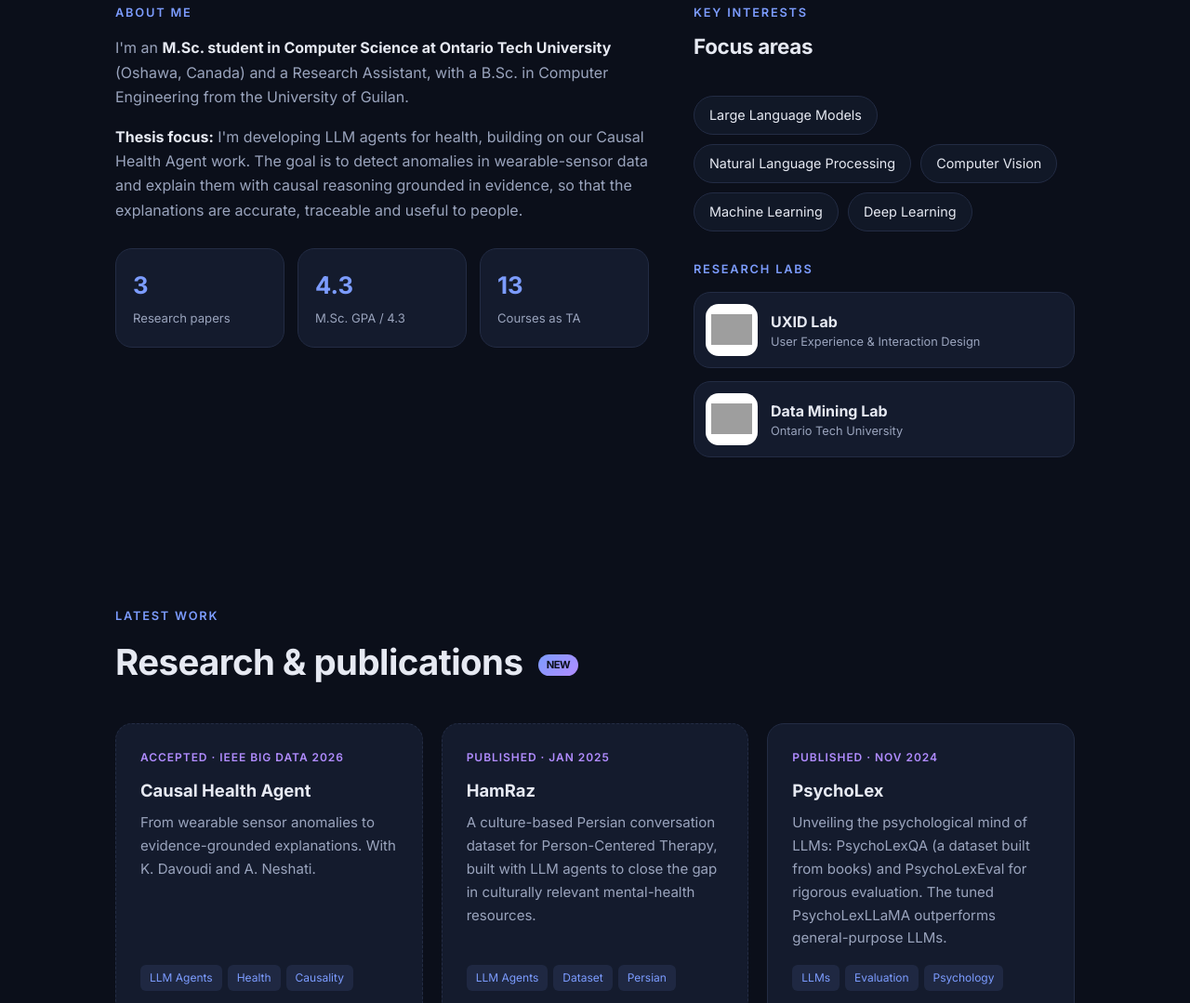
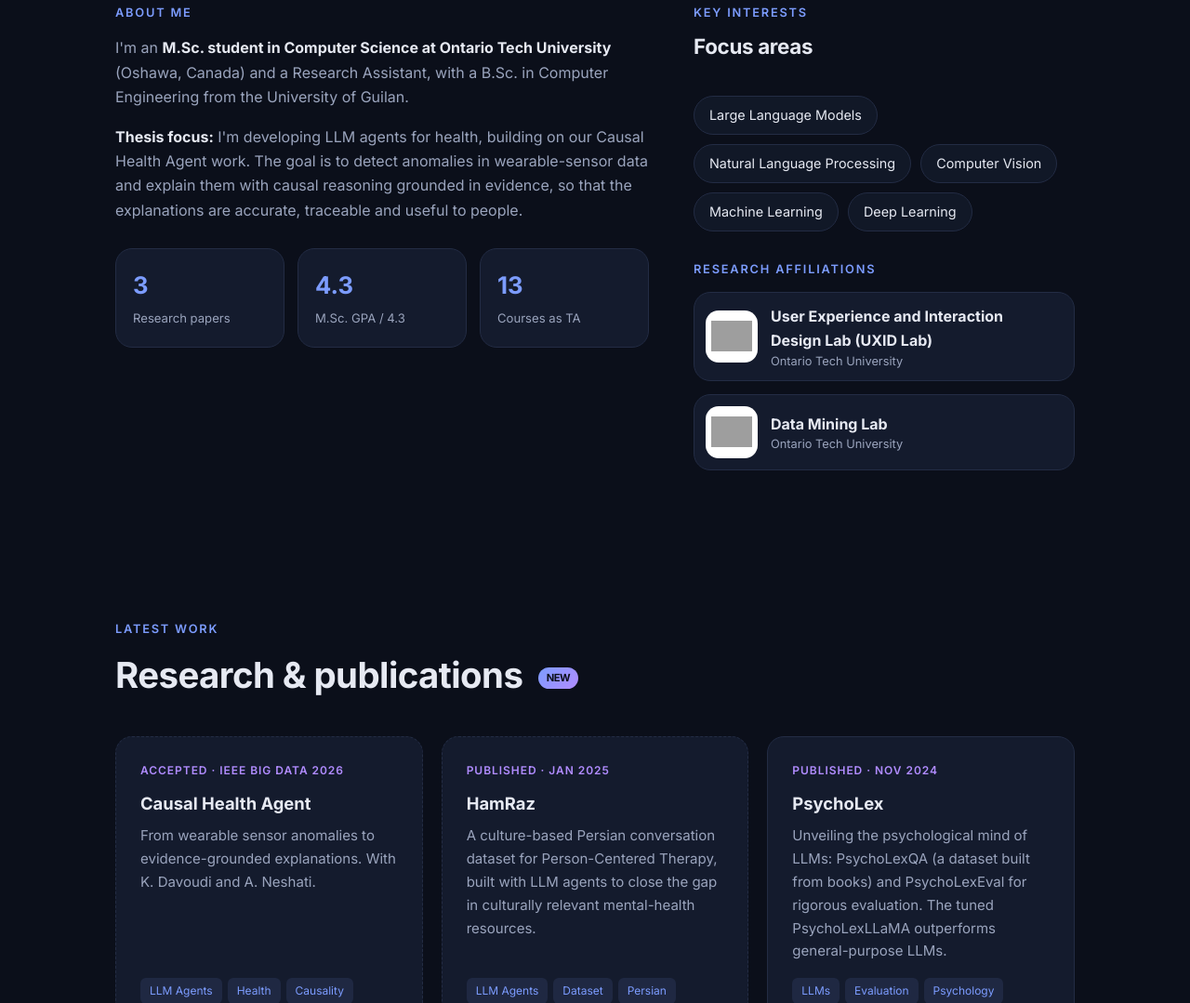
Before and after one commit to farnazmnz/farnazmnz.github.io, a plain HTML site: page index.html in a window 1280 px wide. Shown: the part 728-1807 px from the top of the page at 93% size. Drawn offline with Linux system fonts and the light colour scheme; grey boxes are pictures that could not be loaded.

Commit message:
Labs: heading 'Research affiliations', full lab name first then university

```diff
--- a/index.html
+++ b/index.html
@@ -89,11 +89,11 @@
         <span class="chip">Machine Learning</span>
         <span class="chip">Deep Learning</span>
       </div>
-      <div class="label" style="margin-top:30px">Research labs</div>
+      <div class="label" style="margin-top:30px">Research affiliations</div>
       <div class="labs">
         <a class="lab" href="https://uxid.ca" target="_blank" rel="noopener" aria-label="UXID Lab (User Experience and Interaction Design), Ontario Tech University">
           <span class="lab-logo"><img src="https://uxid.ca/images/uxid-128.png" alt="UXID Lab logo" loading="lazy" onerror="this.parentNode.style.display='none'"></span>
-          <span><b>UXID Lab</b><small>User Experience &amp; Interaction Design</small></span>
+          <span><b>User Experience and Interaction Design Lab (UXID Lab)</b><small>Ontario Tech University</small></span>
         </a>
         <a class="lab" href="https://dmalab.science.uoit.ca/#research" target="_blank" rel="noopener" aria-label="Data Mining Lab, Ontario Tech University">
           <span class="lab-logo"><img src="https://dmalab.science.uoit.ca/assets/data-mining-symbol.png" alt="Data Mining Lab logo" loading="lazy" onerror="this.parentNode.style.display='none'"></span>
```
